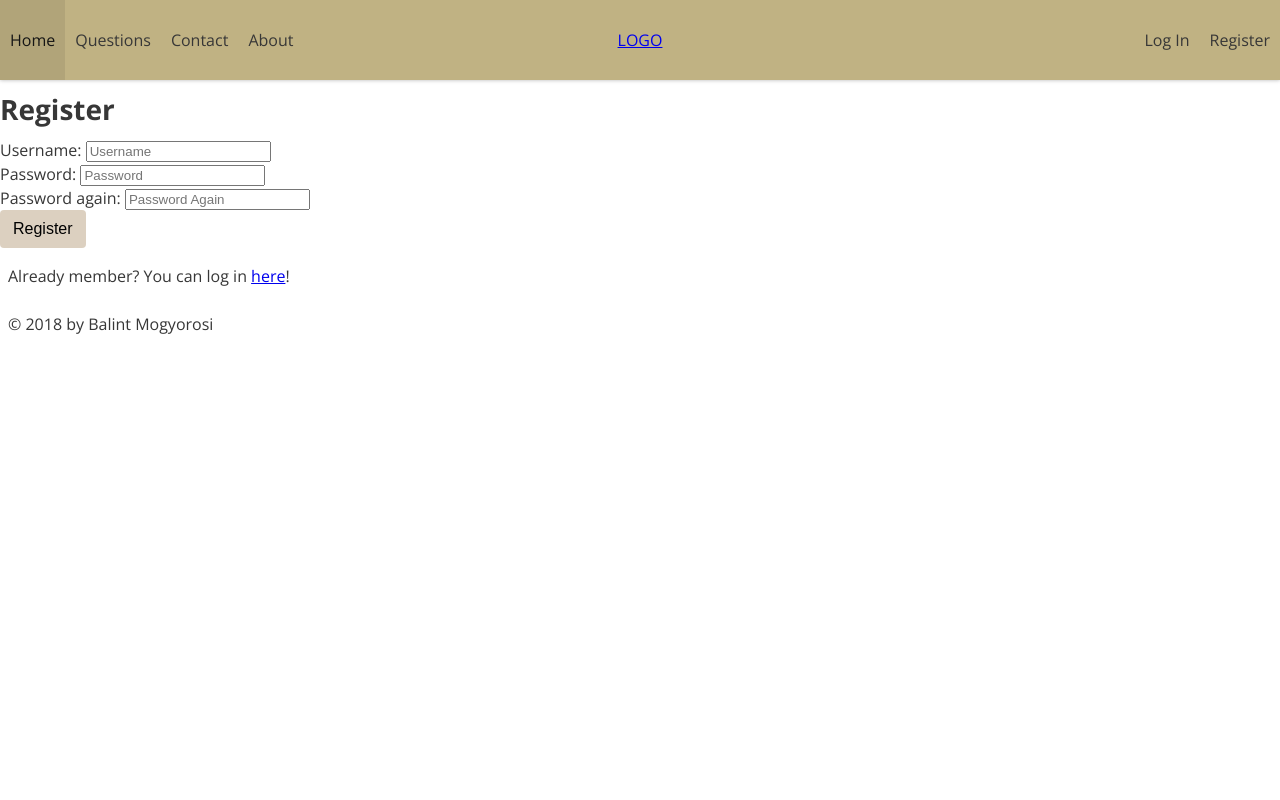
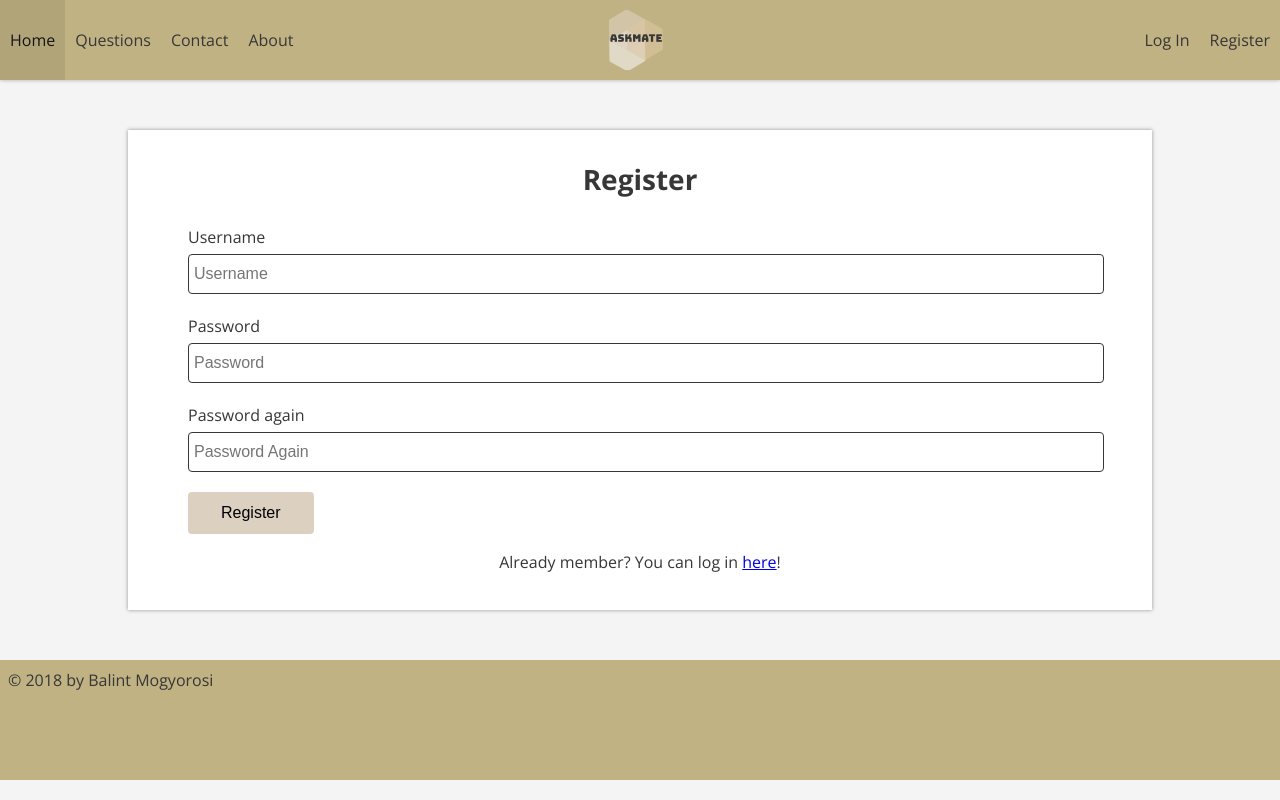
Before and after one commit to mogyorosibalin/AskMateOwn, a Flask app: page /register in a window 1280 px wide. Run offline with Flask 2, Linux system fonts and the light colour scheme.

Commit message:
initial commit

```diff
--- a/static/css/main.css
+++ b/static/css/main.css
@@ -2,6 +2,7 @@
 
 
 html {
+    margin: 0;
     font-family: 'Open Sans', sans-serif;
     line-height: 1.15;
     -webkit-text-size-adjust: 100%;
@@ -20,7 +21,7 @@ body {
     /* color: #212529; */
     color: #373737;
     text-align: left;
-    background-color: #fff;
+    background-color: #F4F4F4;
 }
 
 h1, h2, h3, h4, h5, h6 {
@@ -40,6 +41,13 @@ p {
     padding: 0.5rem;
 }
 
+.page-content {
+    width: 90%;
+    max-width: 1024px;
+    box-sizing: border-box;
+    margin: 50px auto;
+}
+
 .button {
     display: inline-block;
     font-weight: 400;
@@ -51,12 +59,13 @@ p {
     -ms-user-select: none;
     user-select: none;
     border: 1px solid transparent;
-    padding: 0.375rem 0.75rem;
+    padding: 0.5rem 2rem;
     font-size: 1rem;
     line-height: 1.5;
     border-radius: 0.25rem;
     background-color: #DCD0C0;
     outline: none;
+    cursor: pointer;
     transition: color 0.15s ease-in-out, background-color 0.15s ease-in-out, box-shadow 0.15s ease-in-out;
 }
 
@@ -106,7 +115,11 @@ p {
     left: 50%;
     transform: translateX(-50%);
     height: 60px;
+    width: 100px;
     line-height: 60px;
+    background-repeat: no-repeat;
+    background-position: center;
+    background-size: cover;
 }
 
 .page-header .page-menu, .page-header .user-menu {
@@ -163,6 +176,55 @@ p {
     font-size: 40px;
 }
 
+/* ----- FORM STYLE ----- */
+.form {
+    width: 100%;
+    background-color: white;
+    padding: 20px 60px;
+    box-sizing: border-box;
+    box-shadow: 0 0 4px rgba(0, 0, 0, .4);
+}
+
+.form h3 {
+    text-align: center;
+    margin-bottom: 25px;
+}
+
+.form p {
+    text-align: center;
+}
+
+.form .form-group {
+    margin: 20px 0;
+}
+
+.form .form-group label {
+    display: block;
+    padding: 0 0 5px 0;
+    transition: color 0.2s ease-in-out;
+}
+.form .form-group.active label { color: #C0B283; }
+
+.form .form-group input {
+    display: block;
+    outline: none;
+    padding: 10px 5px;
+    width: 100%;
+    border-radius: 0.25rem;
+    border: 1px solid #373737;
+    font-size: 16px;
+    transition: border-color 0.2s ease-in-out;
+}
+.form .form-group.active input { border-color: #C0B283; }
+
+/* ----- FOOTER STYLE ----- */
+.page-footer {
+    height: 120px;
+    background-color: #C0B283;
+}
+
+/* ----- MEDIA QUERY ----- */
+
 @media screen and (max-width: 768px) {
     .page-header .overlay.active {
         display: block;
--- a/static/js/main.js
+++ b/static/js/main.js
@@ -13,3 +13,9 @@ $('.page-header .overlay').on('click', function() {
     $('.page-header .user-menu').removeClass('active');
     $(this).removeClass('active');
 });
+
+$('.form-group input').focusin(function() {
+   $(this).parent().addClass('active');
+}).focusout(function() {
+    $(this).parent().removeClass('active');
+});
--- a/templates/layout.html
+++ b/templates/layout.html
@@ -10,7 +10,7 @@
     </head>
     <body>
         <header class="page-header">
-            <a href="/" class="logo">LOGO</a>
+            <a href="/" class="logo" style="background-image: url({{ url_for('static', filename='image/logo.png') }});"></a>
             <nav class="page-menu">
                 <ul>
                     <li><a href="/home">Home</a></li>
--- a/templates/login.html
+++ b/templates/login.html
@@ -12,11 +12,11 @@
         {% endif %}
         <form action="/login" method="POST">
             <div class="form-group">
-                <label for="username">Username: </label>
+                <label for="username">Username</label>
                 <input type="text" id="username" name="username" placeholder="Username" value="{{ user.username }}" required>
             </div>
             <div class="form-group">
-                <label for="password">Password: </label>
+                <label for="password">Password</label>
                 <input type="password" id="password" name="password" placeholder="Password" required>
             </div>
             <button type="submit" class="button">Log In</button>
--- a/templates/register.html
+++ b/templates/register.html
@@ -12,15 +12,15 @@
         {% endif %}
         <form action="/register" method="POST">
             <div class="form-group">
-                <label for="username">Username: </label>
+                <label for="username">Username</label>
                 <input type="text" id="username" name="username" placeholder="Username" value="{{ user.username }}" minlength="4" maxlength="20" required>
             </div>
             <div class="form-group">
-                <label for="password">Password: </label>
+                <label for="password">Password</label>
                 <input type="password" id="password" name="password" placeholder="Password" minlength="8" maxlength="20" required>
             </div>
             <div class="form-group">
-                <label for="password-again">Password again: </label>
+                <label for="password-again">Password again</label>
                 <input type="password" id="password-again" name="password_again" placeholder="Password Again" minlength="8" maxlength="20" required>
             </div>
             <button type="submit" class="button">Register</button>
```
Also changed, not shown: static/image/logo.png (added).
